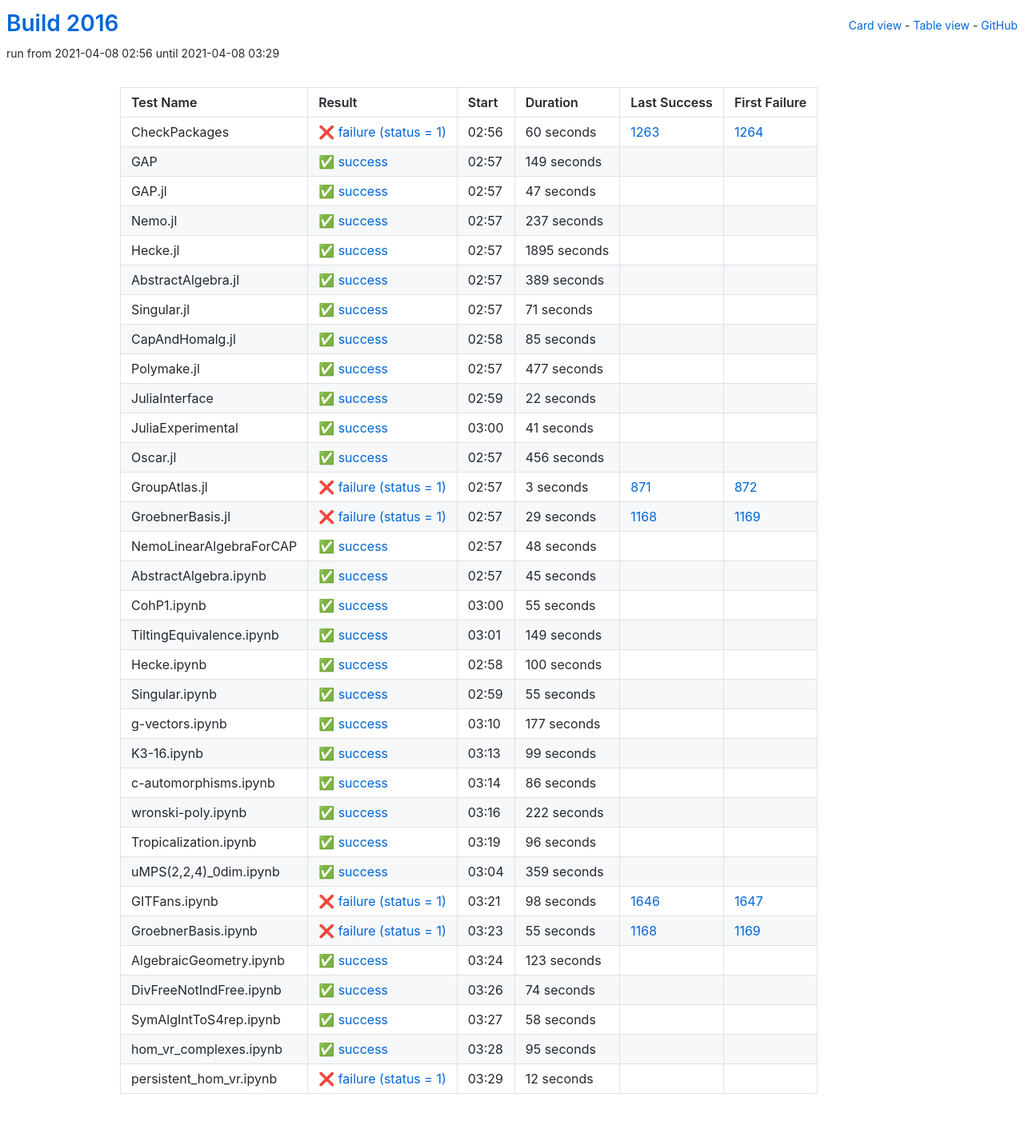
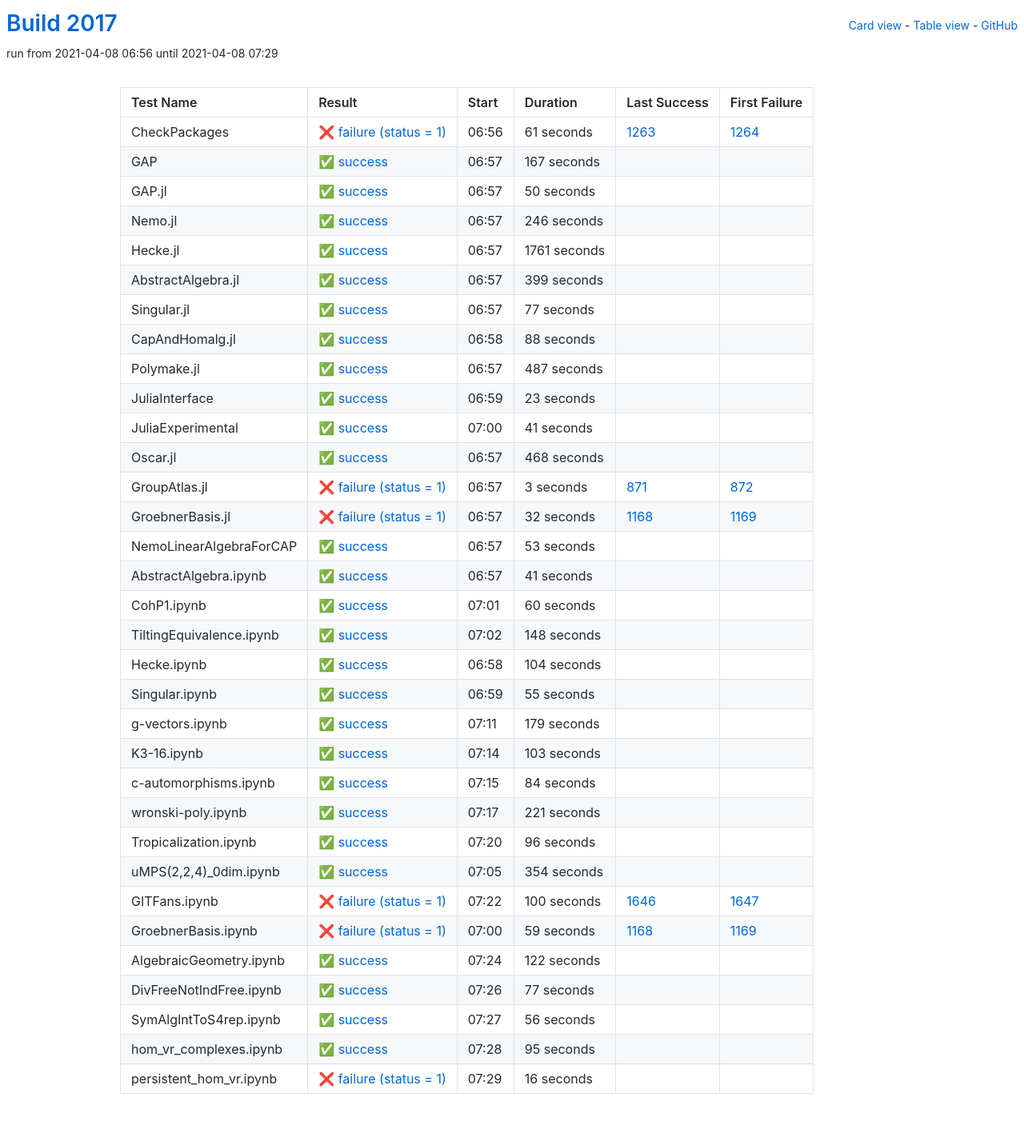
Before and after one commit to oscar-system/oscar-ci-status-stable, a Jekyll site: the page built from table.html, in a window 1280 px wide. Shown: the whole page at 80% size. Built offline with Jekyll 4.4.1, drawn with Linux system fonts in a browser that asks for light colours.

Commit message:
Build #2017

```diff
--- a/_data/ci.yml
+++ b/_data/ci.yml
@@ -1,6 +1,6 @@
 ---
-build: 2016
-build_url: https://oscarci.mathematik.uni-kl.de/job/oscar-stable/2016/
+build: 2017
+build_url: https://oscarci.mathematik.uni-kl.de/job/oscar-stable/2017/
 job: oscar-stable
 organization: oscar-system
 repo: oscar-ci-status-stable
@@ -8,128 +8,128 @@ repourl: https://github.com/oscar-system/oscar-ci-status-stable
 tests:
 - name: CheckPackages
   id: checkpackages
-  log: https://oscarci.mathematik.uni-kl.de/job/oscar-stable/2016/artifact/logs/build-2016/CheckPackages.log
-  start: 2021-04-08 02:56
+  log: https://oscarci.mathematik.uni-kl.de/job/oscar-stable/2017/artifact/logs/build-2017/CheckPackages.log
+  start: 2021-04-08 06:56
   success: false
   exitcode: 1
   status: failure
-  duration: 60
+  duration: 61
   last_success: 1263
   last_success_url: https://oscarci.mathematik.uni-kl.de/job/oscar-stable/1263/
   first_failure: 1264
   first_failure_url: https://oscarci.mathematik.uni-kl.de/job/oscar-stable/1264/
 - name: GAP
   id: gap
-  log: https://oscarci.mathematik.uni-kl.de/job/oscar-stable/2016/artifact/logs/build-2016/GAP.log
-  start: 2021-04-08 02:57
+  log: https://oscarci.mathematik.uni-kl.de/job/oscar-stable/2017/artifact/logs/build-2017/GAP.log
+  start: 2021-04-08 06:57
   success: true
   exitcode: 0
   status: success
-  duration: 149
+  duration: 167
   last_success: false
   last_success_url:
   first_failure: false
   first_failure_url:
 - name: GAP.jl
   id: gap-jl
-  log: https://oscarci.mathematik.uni-kl.de/job/oscar-stable/2016/artifact/logs/build-2016/GAP.jl.log
-  start: 2021-04-08 02:57
+  log: https://oscarci.mathematik.uni-kl.de/job/oscar-stable/2017/artifact/logs/build-2017/GAP.jl.log
+  start: 2021-04-08 06:57
   success: true
   exitcode: 0
   status: success
-  duration: 47
+  duration: 50
   last_success: false
   last_success_url:
   first_failure: false
   first_failure_url:
 - name: Nemo.jl
   id: nemo-jl
-  log: https://oscarci.mathematik.uni-kl.de/job/oscar-stable/2016/artifact/logs/build-2016/Nemo.jl.log
-  start: 2021-04-08 02:57
+  log: https://oscarci.mathematik.uni-kl.de/job/oscar-stable/2017/artifact/logs/build-2017/Nemo.jl.log
+  start: 2021-04-08 06:57
   success: true
   exitcode: 0
   status: success
-  duration: 237
+  duration: 246
   last_success: false
   last_success_url:
   first_failure: false
   first_failure_url:
 - name: Hecke.jl
   id: hecke-jl
-  log: https://oscarci.mathematik.uni-kl.de/job/oscar-stable/2016/artifact/logs/build-2016/Hecke.jl.log
-  start: 2021-04-08 02:57
+  log: https://oscarci.mathematik.uni-kl.de/job/oscar-stable/2017/artifact/logs/build-2017/Hecke.jl.log
+  start: 2021-04-08 06:57
   success: true
   exitcode: 0
   status: success
-  duration: 1895
+  duration: 1761
   last_success: false
   last_success_url:
   first_failure: false
   first_failure_url:
 - name: AbstractAlgebra.jl
   id: abstractalgebra-jl
-  log: https://oscarci.mathematik.uni-kl.de/job/oscar-stable/2016/artifact/logs/build-2016/AbstractAlgebra.jl.log
-  start: 2021-04-08 02:57
+  log: https://oscarci.mathematik.uni-kl.de/job/oscar-stable/2017/artifact/logs/build-2017/AbstractAlgebra.jl.log
+  start: 2021-04-08 06:57
   success: true
   exitcode: 0
   status: success
-  duration: 389
+  duration: 399
   last_success: false
   last_success_url:
   first_failure: false
   first_failure_url:
 - name: Singular.jl
   id: singular-jl
-  log: https://oscarci.mathematik.uni-kl.de/job/oscar-stable/2016/artifact/logs/build-2016/Singular.jl.log
-  start: 2021-04-08 02:57
+  log: https://oscarci.mathematik.uni-kl.de/job/oscar-stable/2017/artifact/logs/build-2017/Singular.jl.log
+  start: 2021-04-08 06:57
   success: true
   exitcode: 0
   status: success
-  duration: 71
+  duration: 77
   last_success: false
   last_success_url:
   first_failure: false
   first_failure_url:
 - name: CapAndHomalg.jl
   id: capandhomalg-jl
-  log: https://oscarci.mathematik.uni-kl.de/job/oscar-stable/2016/artifact/logs/build-2016/CapAndHomalg.jl.log
-  start: 2021-04-08 02:58
+  log: https://oscarci.mathematik.uni-kl.de/job/oscar-stable/2017/artifact/logs/build-2017/CapAndHomalg.jl.log
+  start: 2021-04-08 06:58
   success: true
   exitcode: 0
   status: success
-  duration: 85
+  duration: 88
   last_success: false
   last_success_url:
   first_failure: false
   first_failure_url:
 - name: Polymake.jl
   id: polymake-jl
-  log: https://oscarci.mathematik.uni-kl.de/job/oscar-stable/2016/artifact/logs/build-2016/Polymake.jl.log
-  start: 2021-04-08 02:57
+  log: https://oscarci.mathematik.uni-kl.de/job/oscar-stable/2017/artifact/logs/build-2017/Polymake.jl.log
+  start: 2021-04-08 06:57
   success: true
   exitcode: 0
   status: success
-  duration: 477
+  duration: 487
   last_success: false
   last_success_url:
   first_failure: false
   first_failure_url:
 - name: JuliaInterface
   id: juliainterface
-  log: https://oscarci.mathematik.uni-kl.de/job/oscar-stable/2016/artifact/logs/build-2016/JuliaInterface.log
-  start: 2021-04-08 02:59
+  log: https://oscarci.mathematik.uni-kl.de/job/oscar-stable/2017/artifact/logs/build-2017/JuliaInterface.log
+  start: 2021-04-08 06:59
   success: true
   exitcode: 0
   status: success
-  duration: 22
+  duration: 23
   last_success: false
   last_success_url:
   first_failure: false
   first_failure_url:
 - name: JuliaExperimental
   id: juliaexperimental
-  log: https://oscarci.mathematik.uni-kl.de/job/oscar-stable/2016/artifact/logs/build-2016/JuliaExperimental.log
-  start: 2021-04-08 03:00
+  log: https://oscarci.mathematik.uni-kl.de/job/oscar-stable/2017/artifact/logs/build-2017/JuliaExperimental.log
+  start: 2021-04-08 07:00
   success: true
   exitcode: 0
   status: success
@@ -140,20 +140,20 @@ tests:
   first_failure_url:
 - name: Oscar.jl
   id: oscar-jl
-  log: https://oscarci.mathematik.uni-kl.de/job/oscar-stable/2016/artifact/logs/build-2016/Oscar.jl.log
-  start: 2021-04-08 02:57
+  log: https://oscarci.mathematik.uni-kl.de/job/oscar-stable/2017/artifact/logs/build-2017/Oscar.jl.log
+  start: 2021-04-08 06:57
   success: true
   exitcode: 0
   status: success
-  duration: 456
+  duration: 468
   last_success: false
   last_success_url:
   first_failure: false
   first_failure_url:
 - name: GroupAtlas.jl
   id: groupatlas-jl
-  log: https://oscarci.mathematik.uni-kl.de/job/oscar-stable/2016/artifact/logs/build-2016/GroupAtlas.jl.log
-  start: 2021-04-08 02:57
+  log: https://oscarci.mathematik.uni-kl.de/job/oscar-stable/2017/artifact/logs/build-2017/GroupAtlas.jl.log
+  start: 2021-04-08 06:57
   success: false
   exitcode: 1
   status: failure
@@ -164,80 +164,80 @@ tests:
   first_failure_url: https://oscarci.mathematik.uni-kl.de/job/oscar-stable/872/
 - name: GroebnerBasis.jl
   id: groebnerbasis-jl
-  log: https://oscarci.mathematik.uni-kl.de/job/oscar-stable/2016/artifact/logs/build-2016/GroebnerBasis.jl.log
-  start: 2021-04-08 02:57
+  log: https://oscarci.mathematik.uni-kl.de/job/oscar-stable/2017/artifact/logs/build-2017/GroebnerBasis.jl.log
+  start: 2021-04-08 06:57
   success: false
   exitcode: 1
   status: failure
-  duration: 29
+  duration: 32
   last_success: 1168
   last_success_url: https://oscarci.mathematik.uni-kl.de/job/oscar-stable/1168/
   first_failure: 1169
   first_failure_url: https://oscarci.mathematik.uni-kl.de/job/oscar-stable/1169/
 - name: NemoLinearAlgebraForCAP
   id: nemolinearalgebraforcap
-  log: https://oscarci.mathematik.uni-kl.de/job/oscar-stable/2016/artifact/logs/build-2016/NemoLinearAlgebraForCAP.log
-  start: 2021-04-08 02:57
+  log: https://oscarci.mathematik.uni-kl.de/job/oscar-stable/2017/artifact/logs/build-2017/NemoLinearAlgebraForCAP.log
+  start: 2021-04-08 06:57
   success: true
   exitcode: 0
   status: success
-  duration: 48
+  duration: 53
   last_success: false
   last_success_url:
   first_failure: false
   first_failure_url:
 - name: AbstractAlgebra.ipynb
   id: abstractalgebra-ipynb
-  log: https://oscarci.mathematik.uni-kl.de/job/oscar-stable/2016/artifact/logs/build-2016/AbstractAlgebra.ipynb.log
-  start: 2021-04-08 02:57
+  log: https://oscarci.mathematik.uni-kl.de/job/oscar-stable/2017/artifact/logs/build-2017/AbstractAlgebra.ipynb.log
+  start: 2021-04-08 06:57
   success: true
   exitcode: 0
   status: success
-  duration: 45
+  duration: 41
   last_success: false
   last_success_url:
   first_failure: false
   first_failure_url:
 - name: CohP1.ipynb
   id: cohp1-ipynb
-  log: https://oscarci.mathematik.uni-kl.de/job/oscar-stable/2016/artifact/logs/build-2016/CohP1.ipynb.log
-  start: 2021-04-08 03:00
+  log: https://oscarci.mathematik.uni-kl.de/job/oscar-stable/2017/artifact/logs/build-2017/CohP1.ipynb.log
+  start: 2021-04-08 07:01
   success: true
   exitcode: 0
   status: success
-  duration: 55
+  duration: 60
   last_success: false
   last_success_url:
   first_failure: false
   first_failure_url:
 - name: TiltingEquivalence.ipynb
   id: tiltingequivalence-ipynb
-  log: https://oscarci.mathematik.uni-kl.de/job/oscar-stable/2016/artifact/logs/build-2016/TiltingEquivalence.ipynb.log
-  start: 2021-04-08 03:01
+  log: https://oscarci.mathematik.uni-kl.de/job/oscar-stable/2017/artifact/logs/build-2017/TiltingEquivalence.ipynb.log
+  start: 2021-04-08 07:02
   success: true
   exitcode: 0
   status: success
-  duration: 149
+  duration: 148
   last_success: false
   last_success_url:
   first_failure: false
   first_failure_url:
 - name: Hecke.ipynb
   id: hecke-ipynb
-  log: https://oscarci.mathematik.uni-kl.de/job/oscar-stable/2016/artifact/logs/build-2016/Hecke.ipynb.log
-  start: 2021-04-08 02:58
+  log: https://oscarci.mathematik.uni-kl.de/job/oscar-stable/2017/artifact/logs/build-2017/Hecke.ipynb.log
+  start: 2021-04-08 06:58
   success: true
   exitcode: 0
   status: success
-  duration: 100
+  duration: 104
   last_success: false
   last_success_url:
   first_failure: false
   first_failure_url:
 - name: Singular.ipynb
   id: singular-ipynb
-  log: https://oscarci.mathematik.uni-kl.de/job/oscar-stable/2016/artifact/logs/build-2016/Singular.ipynb.log
-  start: 2021-04-08 02:59
+  log: https://oscarci.mathematik.uni-kl.de/job/oscar-stable/2017/artifact/logs/build-2017/Singular.ipynb.log
+  start: 2021-04-08 06:59
   success: true
   exitcode: 0
   status: success
@@ -248,56 +248,56 @@ tests:
   first_failure_url:
 - name: g-vectors.ipynb
   id: g-vectors-ipynb
-  log: https://oscarci.mathematik.uni-kl.de/job/oscar-stable/2016/artifact/logs/build-2016/g-vectors.ipynb.log
-  start: 2021-04-08 03:10
+  log: https://oscarci.mathematik.uni-kl.de/job/oscar-stable/2017/artifact/logs/build-2017/g-vectors.ipynb.log
+  start: 2021-04-08 07:11
   success: true
   exitcode: 0
   status: success
-  duration: 177
+  duration: 179
   last_success: false
   last_success_url:
   first_failure: false
   first_failure_url:
 - name: K3-16.ipynb
   id: k3-16-ipynb
-  log: https://oscarci.mathematik.uni-kl.de/job/oscar-stable/2016/artifact/logs/build-2016/K3-16.ipynb.log
-  start: 2021-04-08 03:13
+  log: https://oscarci.mathematik.uni-kl.de/job/oscar-stable/2017/artifact/logs/build-2017/K3-16.ipynb.log
+  start: 2021-04-08 07:14
   success: true
   exitcode: 0
   status: success
-  duration: 99
+  duration: 103
   last_success: false
   last_success_url:
   first_failure: false
   first_failure_url:
 - name: c-automorphisms.ipynb
   id: c-automorphisms-ipynb
-  log: https://oscarci.mathematik.uni-kl.de/job/oscar-stable/2016/artifact/logs/build-2016/c-automorphisms.ipynb.log
-  start: 2021-04-08 03:14
+  log: https://oscarci.mathematik.uni-kl.de/job/oscar-stable/2017/artifact/logs/build-2017/c-automorphisms.ipynb.log
+  start: 2021-04-08 07:15
   success: true
   exitcode: 0
   status: success
-  duration: 86
+  duration: 84
   last_success: false
   last_success_url:
   first_failure: false
   first_failure_url:
 - name: wronski-poly.ipynb
   id: wronski-poly-ipynb
-  log: https://oscarci.mathematik.uni-kl.de/job/oscar-stable/2016/artifact/logs/build-2016/wronski-poly.ipynb.log
-  start: 2021-04-08 03:16
+  log: https://oscarci.mathematik.uni-kl.de/job/oscar-stable/2017/artifact/logs/build-2017/wronski-poly.ipynb.log
+  start: 2021-04-08 07:17
   success: true
   exitcode: 0
   status: success
-  duration: 222
+  duration: 221
   last_success: false
   last_success_url:
   first_failure: false
   first_failure_url:
 - name: Tropicalization.ipynb
   id: tropicalization-ipynb
-  log: https://oscarci.mathematik.uni-kl.de/job/oscar-stable/2016/artifact/logs/build-2016/Tropicalization.ipynb.log
-  start: 2021-04-08 03:19
+  log: https://oscarci.mathematik.uni-kl.de/job/oscar-stable/2017/artifact/logs/build-2017/Tropicalization.ipynb.log
+  start: 2021-04-08 07:20
   success: true
   exitcode: 0
   status: success
@@ -308,80 +308,80 @@ tests:
   first_failure_url:
 - name: uMPS(2,2,4)_0dim.ipynb
   id: umps-2-2-4-0dim-ipynb
-  log: https://oscarci.mathematik.uni-kl.de/job/oscar-stable/2016/artifact/logs/build-2016/uMPS-2-2-4-_0dim.ipynb.log
-  start: 2021-04-08 03:04
+  log: https://oscarci.mathematik.uni-kl.de/job/oscar-stable/2017/artifact/logs/build-2017/uMPS-2-2-4-_0dim.ipynb.log
+  start: 2021-04-08 07:05
   success: true
   exitcode: 0
   status: success
-  duration: 359
+  duration: 354
   last_success: false
   last_success_url:
   first_failure: false
   first_failure_url:
 - name: GITFans.ipynb
   id: gitfans-ipynb
-  log: https://oscarci.mathematik.uni-kl.de/job/oscar-stable/2016/artifact/logs/build-2016/GITFans.ipynb.log
-  start: 2021-04-08 03:21
+  log: https://oscarci.mathematik.uni-kl.de/job/oscar-stable/2017/artifact/logs/build-2017/GITFans.ipynb.log
+  start: 2021-04-08 07:22
   success: false
   exitcode: 1
   status: failure
-  duration: 98
+  duration: 100
   last_success: 1646
   last_success_url: https://oscarci.mathematik.uni-kl.de/job/oscar-stable/1646/
   first_failure: 1647
   first_failure_url: https://oscarci.mathematik.uni-kl.de/job/oscar-stable/1647/
 - name: GroebnerBasis.ipynb
   id: groebnerbasis-ipynb
-  log: https://oscarci.mathematik.uni-kl.de/job/oscar-stable/2016/artifact/logs/build-2016/GroebnerBasis.ipynb.log
-  start: 2021-04-08 03:23
+  log: https://oscarci.mathematik.uni-kl.de/job/oscar-stable/2017/artifact/logs/build-2017/GroebnerBasis.ipynb.log
+  start: 2021-04-08 07:00
   success: false
   exitcode: 1
   status: failure
-  duration: 55
+  duration: 59
   last_success: 1168
   last_success_url: https://oscarci.mathematik.uni-kl.de/job/oscar-stable/1168/
   first_failure: 1169
   first_failure_url: https://oscarci.mathematik.uni-kl.de/job/oscar-stable/1169/
 - name: AlgebraicGeometry.ipynb
   id: algebraicgeometry-ipynb
-  log: https://oscarci.mathematik.uni-kl.de/job/oscar-stable/2016/artifact/logs/build-2016/AlgebraicGeometry.ipynb.log
-  start: 2021-04-08 03:24
+  log: https://oscarci.mathematik.uni-kl.de/job/oscar-stable/2017/artifact/logs/build-2017/AlgebraicGeometry.ipynb.log
+  start: 2021-04-08 07:24
   success: true
   exitcode: 0
   status: success
-  duration: 123
+  duration: 122
   last_success: false
   last_success_url:
   first_failure: false
   first_failure_url:
 - name: DivFreeNotIndFree.ipynb
   id: divfreenotindfree-ipynb
-  log: https://oscarci.mathematik.uni-kl.de/job/oscar-stable/2016/artifact/logs/build-2016/DivFreeNotIndFree.ipynb.log
-  start: 2021-04-08 03:26
+  log: https://oscarci.mathematik.uni-kl.de/job/oscar-stable/2017/artifact/logs/build-2017/DivFreeNotIndFree.ipynb.log
+  start: 2021-04-08 07:26
   success: true
   exitcode: 0
   status: success
-  duration: 74
+  duration: 77
   last_success: false
   last_success_url:
   first_failure: false
   first_failure_url:
 - name: SymAlgIntToS4rep.ipynb
   id: symalginttos4rep-ipynb
-  log: https://oscarci.mathematik.uni-kl.de/job/oscar-stable/2016/artifact/logs/build-2016/SymAlgIntToS4rep.ipynb.log
-  start: 2021-04-08 03:27
+  log: https://oscarci.mathematik.uni-kl.de/job/oscar-stable/2017/artifact/logs/build-2017/SymAlgIntToS4rep.ipynb.log
+  start: 2021-04-08 07:27
   success: true
   exitcode: 0
   status: success
-  duration: 58
+  duration: 56
   last_success: false
   last_success_url:
   first_failure: false
   first_failure_url:
 - name: hom_vr_complexes.ipynb
   id: hom-vr-complexes-ipynb
-  log: https://oscarci.mathematik.uni-kl.de/job/oscar-stable/2016/artifact/logs/build-2016/hom_vr_complexes.ipynb.log
-  start: 2021-04-08 03:28
+  log: https://oscarci.mathematik.uni-kl.de/job/oscar-stable/2017/artifact/logs/build-2017/hom_vr_complexes.ipynb.log
+  start: 2021-04-08 07:28
   success: true
   exitcode: 0
   status: success
@@ -392,12 +392,12 @@ tests:
   first_failure_url:
 - name: persistent_hom_vr.ipynb
   id: persistent-hom-vr-ipynb
-  log: https://oscarci.mathematik.uni-kl.de/job/oscar-stable/2016/artifact/logs/build-2016/persistent_hom_vr.ipynb.log
-  start: 2021-04-08 03:29
+  log: https://oscarci.mathematik.uni-kl.de/job/oscar-stable/2017/artifact/logs/build-2017/persistent_hom_vr.ipynb.log
+  start: 2021-04-08 07:29
   success: false
   exitcode: 1
   status: failure
-  duration: 12
+  duration: 16
   last_success: false
   last_success_url:
   first_failure: false
```
Also changed, not shown: README.md.
